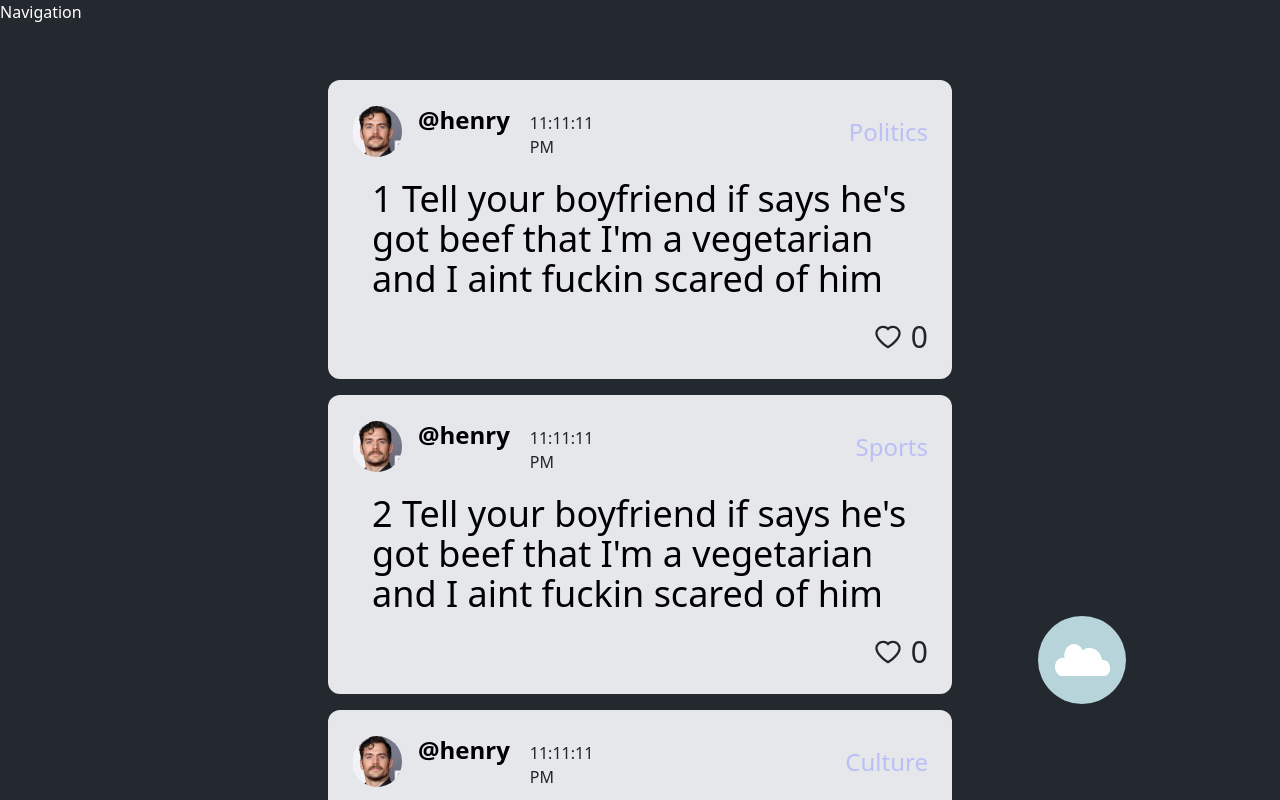
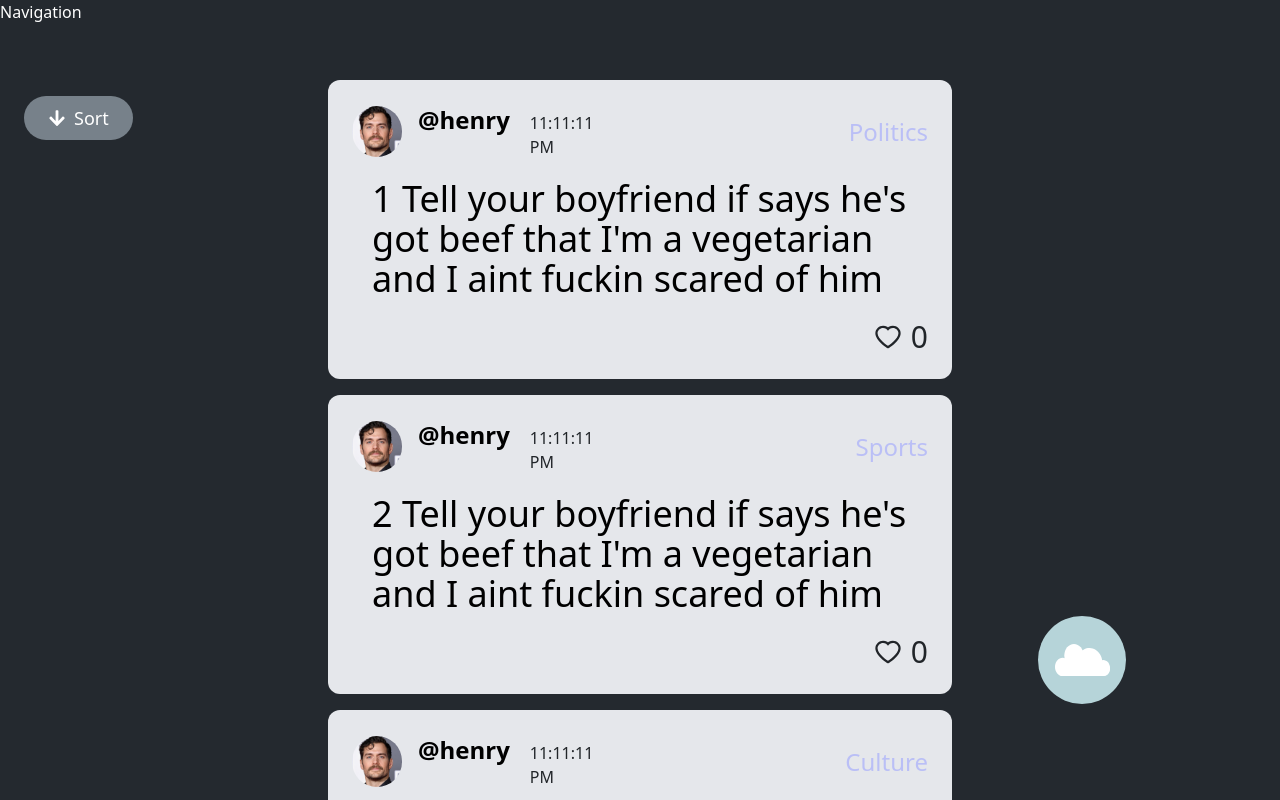
Before and after one commit to UCR-CS110-S23/project-methinks, a Next.js app: page /feed in a window 1280 px wide. Shown: the top 800 px of the page. Built offline with nearby package versions, Linux system fonts and the light colour scheme.

Commit message:
added mariam's sort button

```diff
--- /dev/null
+++ b/components/Feed/SortButton.jsx
@@ -0,0 +1,45 @@
+import { useState } from "react";
+import React from "react";
+import { FaArrowDown, FaCircle } from "react-icons/fa";
+
+const SortButton = () => {
+  let [sortFilter, setSortFilter] = useState(false);
+  const [sortDropDown, setSortDropDown] = useState(false);
+  return (
+    <div className="w-full p-4 absolute z-[50] right-0">
+      <div className="w-full flex-col">
+        <button
+          className="bg-methinks-darkgray rounded-full px-4 py-2 text-white flex items-center "
+          onClick={() => {
+            setSortDropDown(!sortDropDown);
+          }}
+        >
+          <FaArrowDown className="text-lg mr-2" />
+          <div className="text-lg">Sort </div>
+        </button>
+        {sortDropDown && (
+          <button className="bg-methinks-darkgray rounded-xl p-3 w-1/6 text-white  flex flex-col text-md m-2">
+            <div
+              className=" w-full  flex justify-between items-baseline"
+              onClick={() => {
+                setSortFilter((sortFilter = false));
+              }}
+            >
+              Latest {!sortFilter && <FaCircle className="text-xs" />}
+            </div>
+            <div
+              className=" w-full flex  justify-between items-baseline"
+              onClick={() => {
+                setSortFilter((sortFilter = true));
+              }}
+            >
+              Highest Rating {sortFilter && <FaCircle className="text-xs" />}
+            </div>
+          </button>
+        )}
+      </div>
+    </div>
+  );
+};
+
+export default SortButton;
--- a/pages/feed.js
+++ b/pages/feed.js
@@ -1,5 +1,6 @@
 import React, { useState } from "react";
 import Posts from "@/components/Feed/Posts";
+import SortButton from "@/components/Feed/SortButton";
 import mintcloud from "@/public/mintcloud.svg";
 import hovercloud from "@/public/hovercloud.svg";
 import Image from "next/image";
@@ -8,6 +9,9 @@ const Feed = () => {
   const [newPostToggle, setPostToggle] = useState(false);
   return (
     <div className="w-full relative flex flex-col justify-center items-center py-5">
+      <div className="relative w-full">
+        <SortButton />
+      </div>
       <div className="w-1/2">
         <Posts />
       </div>
```
